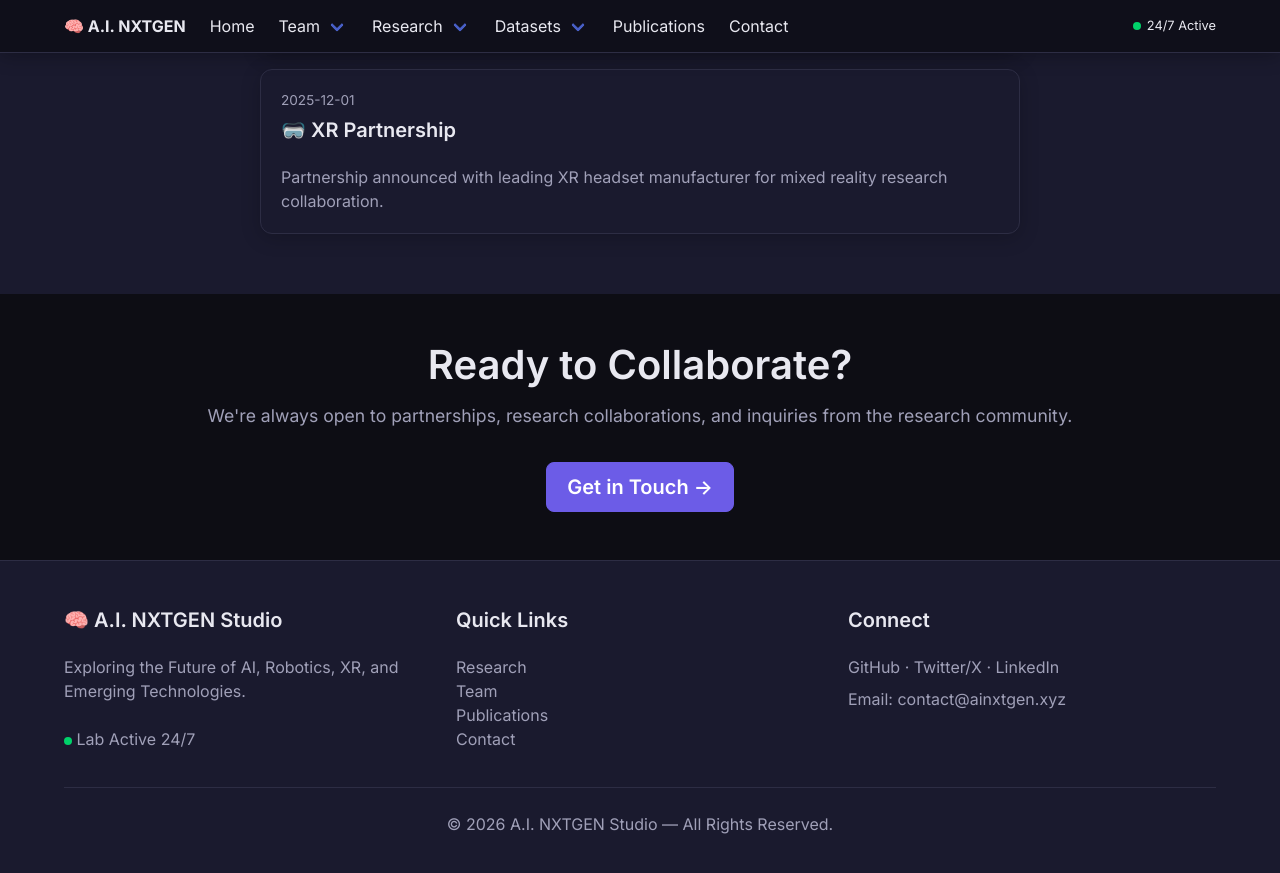
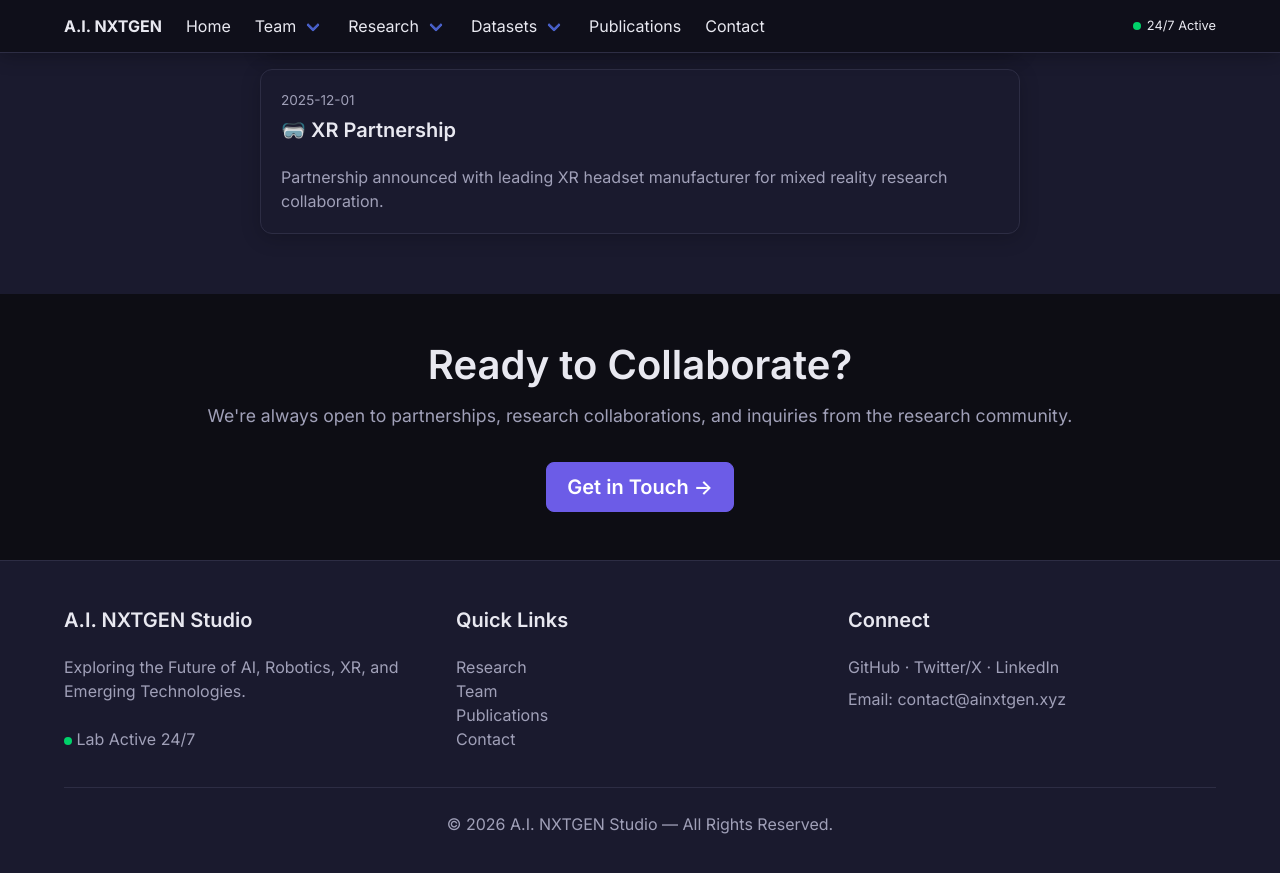
Before and after one commit to AINXTGENStudio/ainxtgen.github.io, a Jekyll site: the page built from index.md, in a window 1280 px wide and 900 px high, scrolled down 3113 px. Shown: the top 873 px of the window. Built offline with Jekyll 4.4.1, drawn with Linux system fonts in a browser that asks for light colours.

Commit message:
fix: Remove brain emoji from logo text in _layouts/page.html

```diff
--- a/_layouts/page.html
+++ b/_layouts/page.html
@@ -402,7 +402,7 @@
     <div class="container">
       <div class="navbar-brand">
         <a class="navbar-item" href="/">
-          <strong style="color: var(--dark-text);">🧠 A.I. NXTGEN</strong>
+          <strong style="color: var(--dark-text);">A.I. NXTGEN</strong>
         </a>
         <a role="button" class="navbar-burger" aria-label="menu" aria-expanded="false" data-target="mainNav">
           <span aria-hidden="true"></span>
@@ -471,7 +471,7 @@
       <div class="columns">
         <div class="column is-4">
           <h4 class="title is-5" style="color: var(--dark-text) !important;">
-            🧠 A.I. NXTGEN Studio
+            A.I. NXTGEN Studio
           </h4>
           <p style="color: var(--dark-text-muted) !important;">
             Exploring the Future of AI, Robotics, XR, and Emerging Technologies.
```
